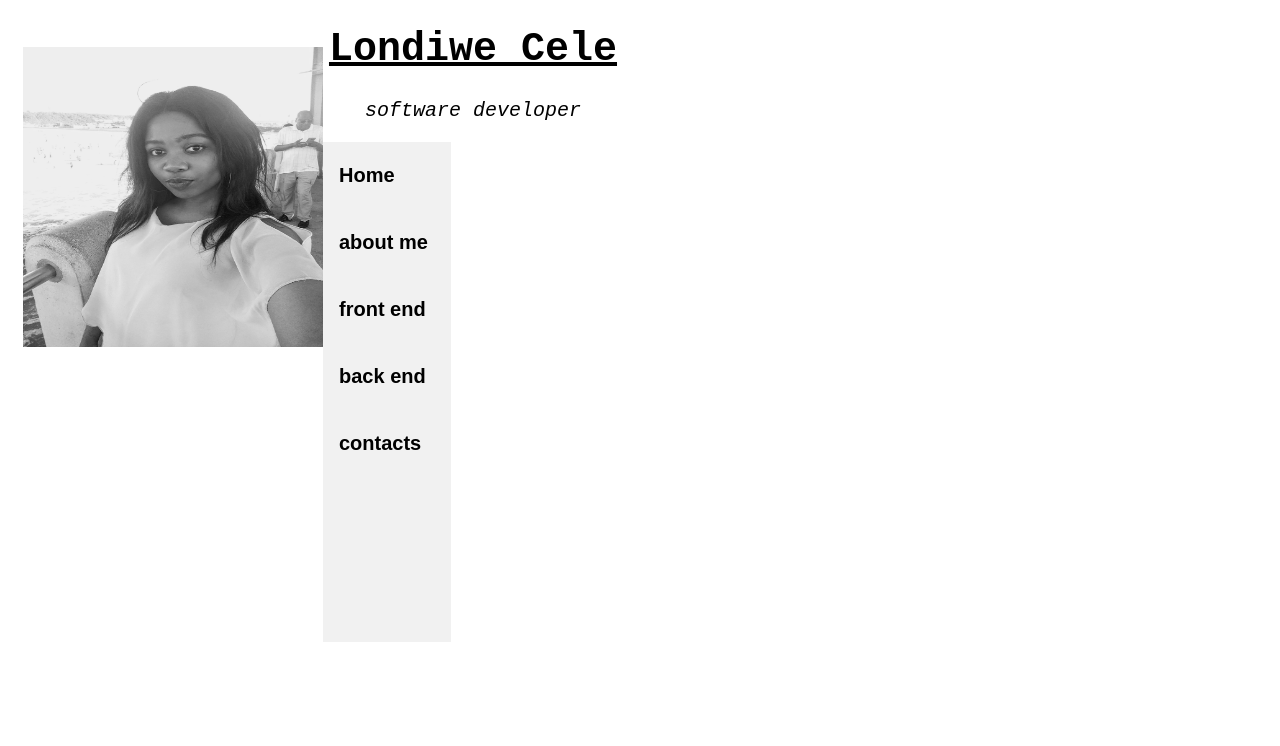
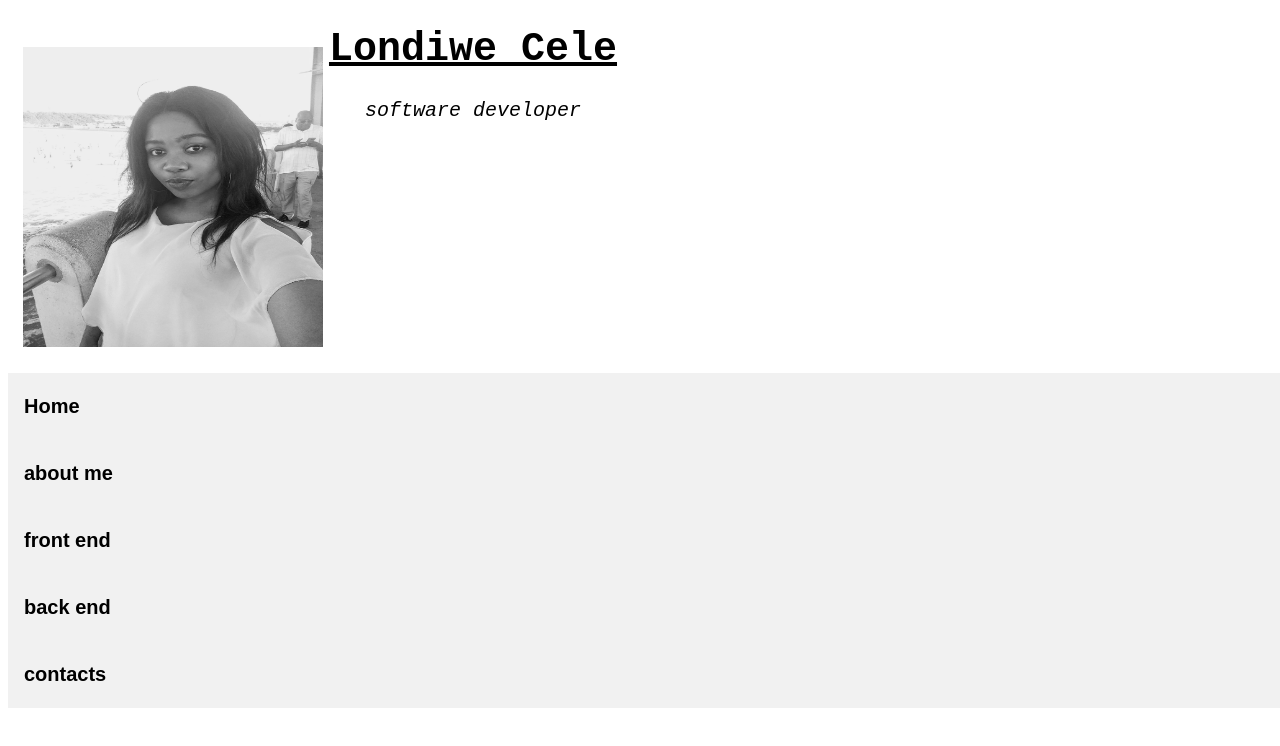
Before and after one commit to londzy/londzy.github.io, a plain HTML site: page index.html in a window 1280 px wide. Drawn offline with Linux system fonts and the light colour scheme.

Commit message:
Update portfolio.css

```diff
--- a/portfolio.css
+++ b/portfolio.css
@@ -7,8 +7,8 @@ body {
     float: left;
     /*border: 1px solid #ccc;*/
     background-color: #f1f1f1;
-    width: 10%;
-    height: 500px;
+    width: 100%;
+    height: 100px;
      vertical-align: bottom;
 }
 
```
